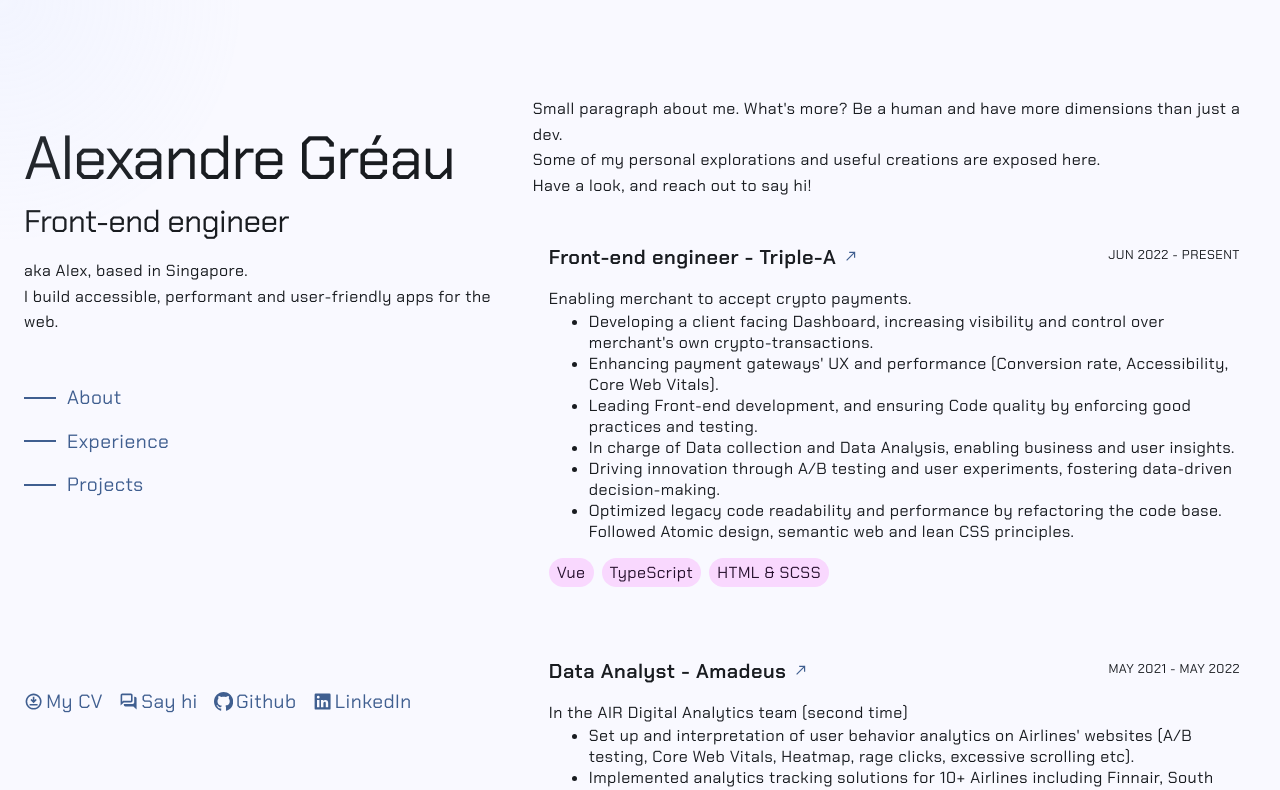
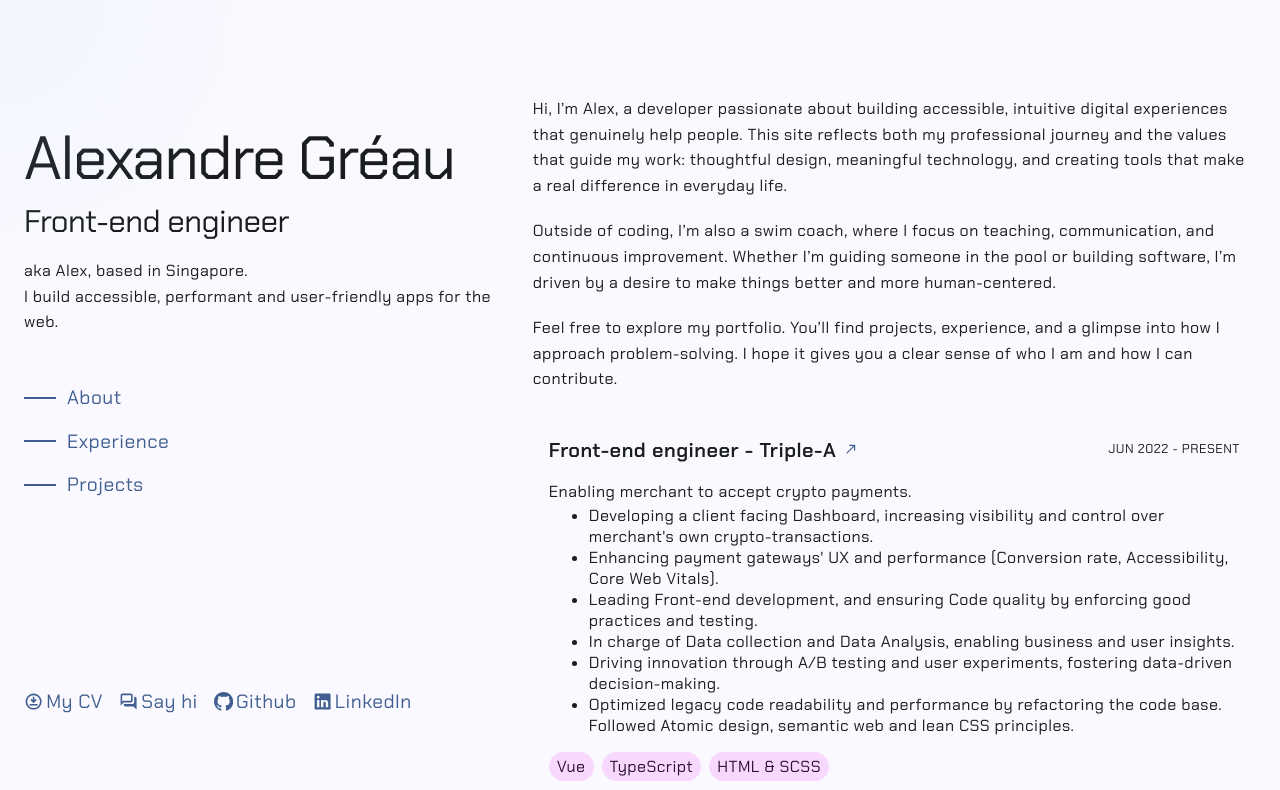
Before and after one commit to AlexGreau/Portfolio, a Vue app: page / in a window 1280 px wide. Shown: the top 790 px of the page. Built offline with nearby package versions, Linux system fonts and the light colour scheme.

Commit message:
feat: about text

```diff
--- a/src/views/HomeView.vue
+++ b/src/views/HomeView.vue
@@ -100,12 +100,20 @@
       <section class="about-wrapper" id="about">
         <!-- <h2>About me</h2> -->
         <p>
-          Small paragraph about me. What's more? Be a human and have more dimensions than just a
-          dev.
-
-          <br />
-          Some of my personal explorations and useful creations are exposed here.<br />
-          Have a look, and reach out to say hi!
+          Hi, I’m Alex, a developer passionate about building accessible, intuitive digital
+          experiences that genuinely help people. This site reflects both my professional journey
+          and the values that guide my work: thoughtful design, meaningful technology, and creating
+          tools that make a real difference in everyday life.
+        </p>
+        <p>
+          Outside of coding, I’m also a swim coach, where I focus on teaching, communication, and
+          continuous improvement. Whether I’m guiding someone in the pool or building software, I’m
+          driven by a desire to make things better and more human-centered.
+        </p>
+        <p>
+          Feel free to explore my portfolio. You’ll find projects, experience, and a glimpse into
+          how I approach problem-solving. I hope it gives you a clear sense of who I am and how I
+          can contribute.
         </p>
       </section>
       <section class="experiences-wrapper card-container" id="experiences">
```
